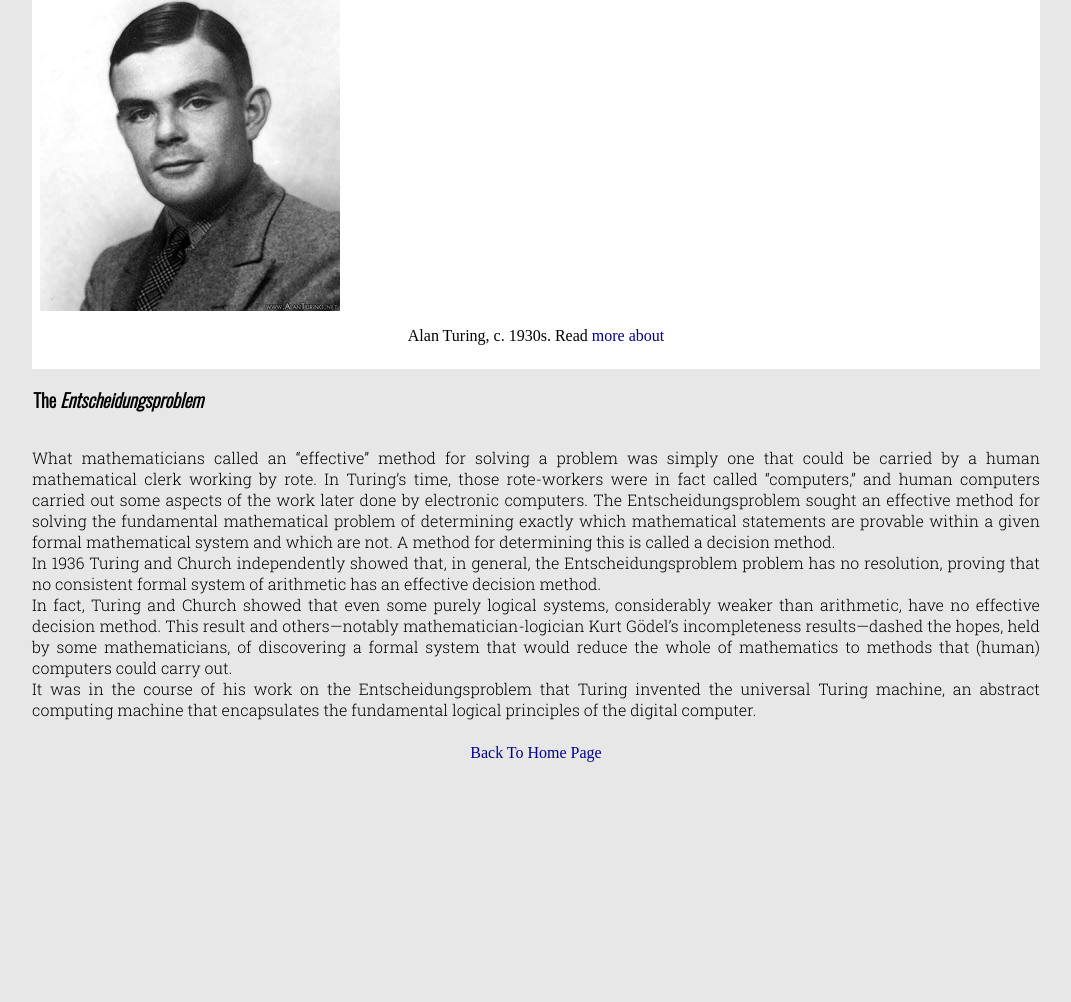
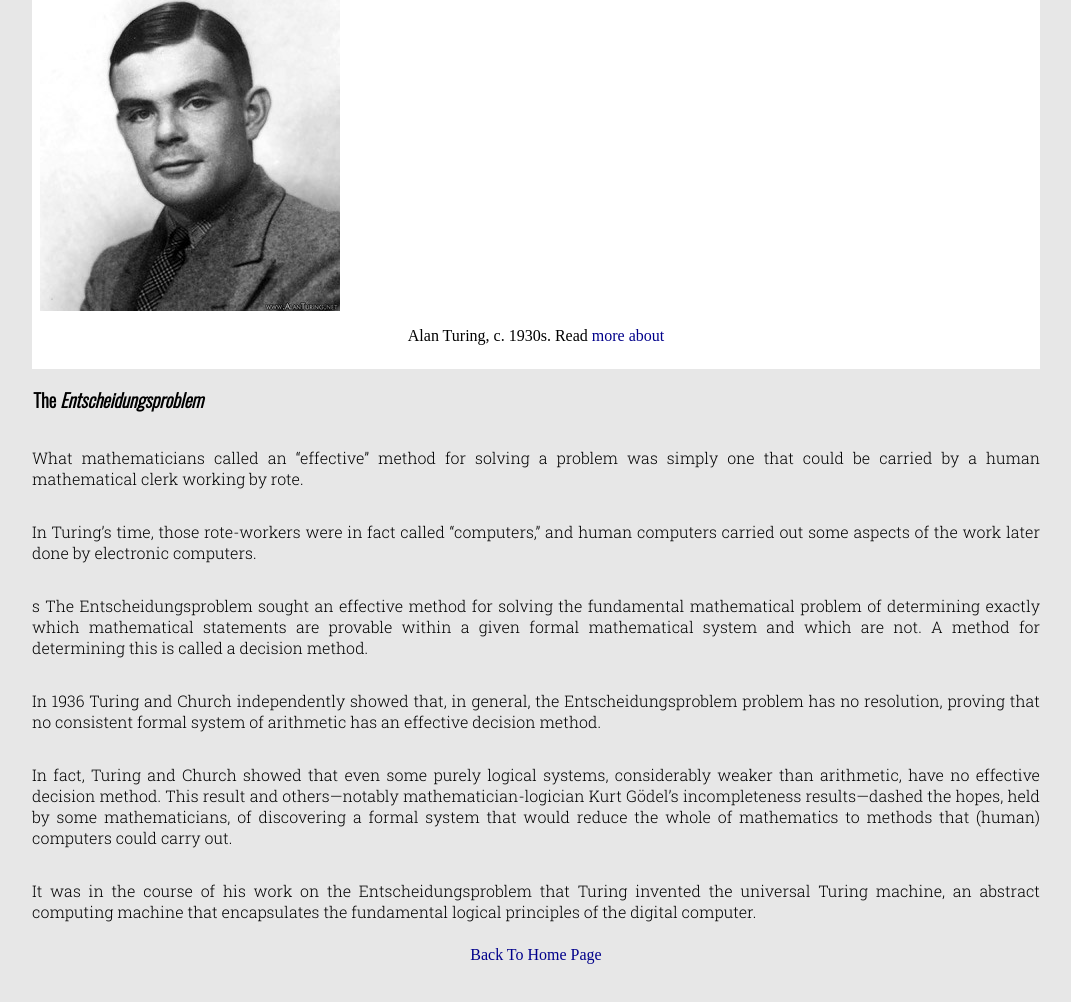
Before and after one commit to maloney-dev/alan-turing-tribute, a plain HTML site: page entscheidungsproblem/index.html in a window 1280 px wide. Shown: the part 222-1224 px from the top of the page, without its empty margins (104-1175 px from the left). Before the commit the page ends 1032 px from the top, so only its background shows below. Drawn offline with nearby package versions, Linux system fonts and the light colour scheme.

Commit message:
add <p class="principal"> and <br/> tags

```diff
--- a/entscheidungsproblem/index.html
+++ b/entscheidungsproblem/index.html
@@ -38,16 +38,30 @@
     <h3 id="p2" class="ptitle">The <i>Entscheidungsproblem</i></h3>
     <p class="principal">
         What mathematicians called an “effective” method for solving a problem was simply one that could be carried by a human mathematical clerk working by rote.
+        <br/>
+    </p>
+    <p class="principal">
         In Turing’s time, those rote-workers were in fact called “computers,” and human computers carried out some aspects of the work later done by electronic computers.
+        <br/>
+    </p>
+    <p class="principal">s
         The Entscheidungsproblem sought an effective method for solving the fundamental mathematical problem of determining exactly which mathematical statements are provable within a given formal mathematical system and which are not.
         A method for determining this is called a decision method.
         <br/>
+    </p>
+    <p class="principal">
         In 1936 Turing and Church independently showed that, in general, the Entscheidungsproblem problem has no resolution, proving that no consistent formal system of arithmetic has an effective decision method.
         <br/>
+    </p>
+    <p class="principal">
         In fact, Turing and Church showed that even some purely logical systems, considerably weaker than arithmetic, have no effective decision method. This result and others—notably mathematician-logician Kurt Gödel’s incompleteness results—dashed the hopes, held by some mathematicians, of discovering a formal system that would reduce the whole of mathematics to methods that (human) computers could carry out.
         <br/>
+    </p>
+    <p class="principal">
         It was in the course of his work on the Entscheidungsproblem that Turing invented the universal Turing machine, an abstract computing machine that encapsulates the fundamental logical principles of the digital computer.
+        <br/>
     </p>
+
 </div>
 <footer>
     <p>
```
